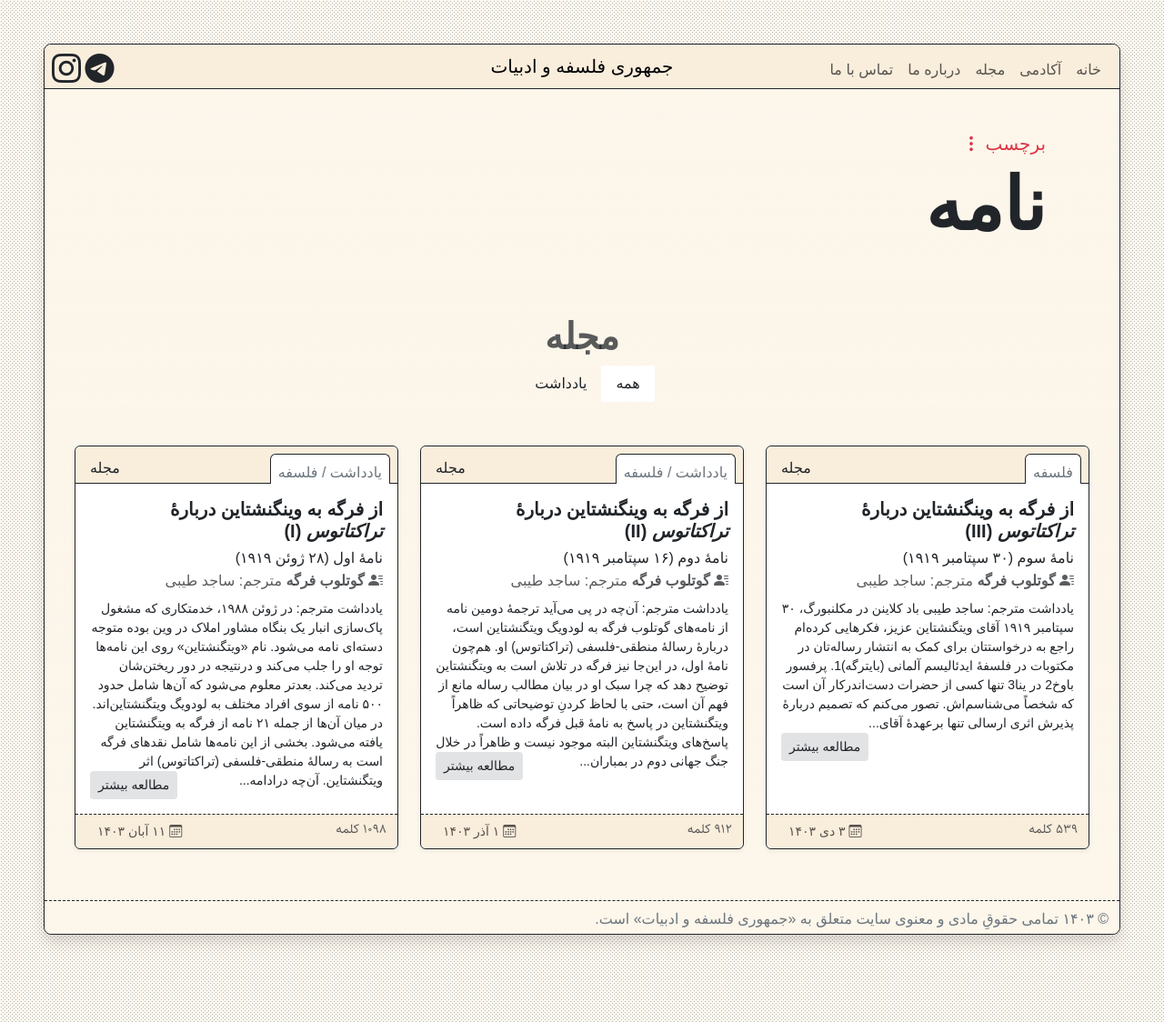
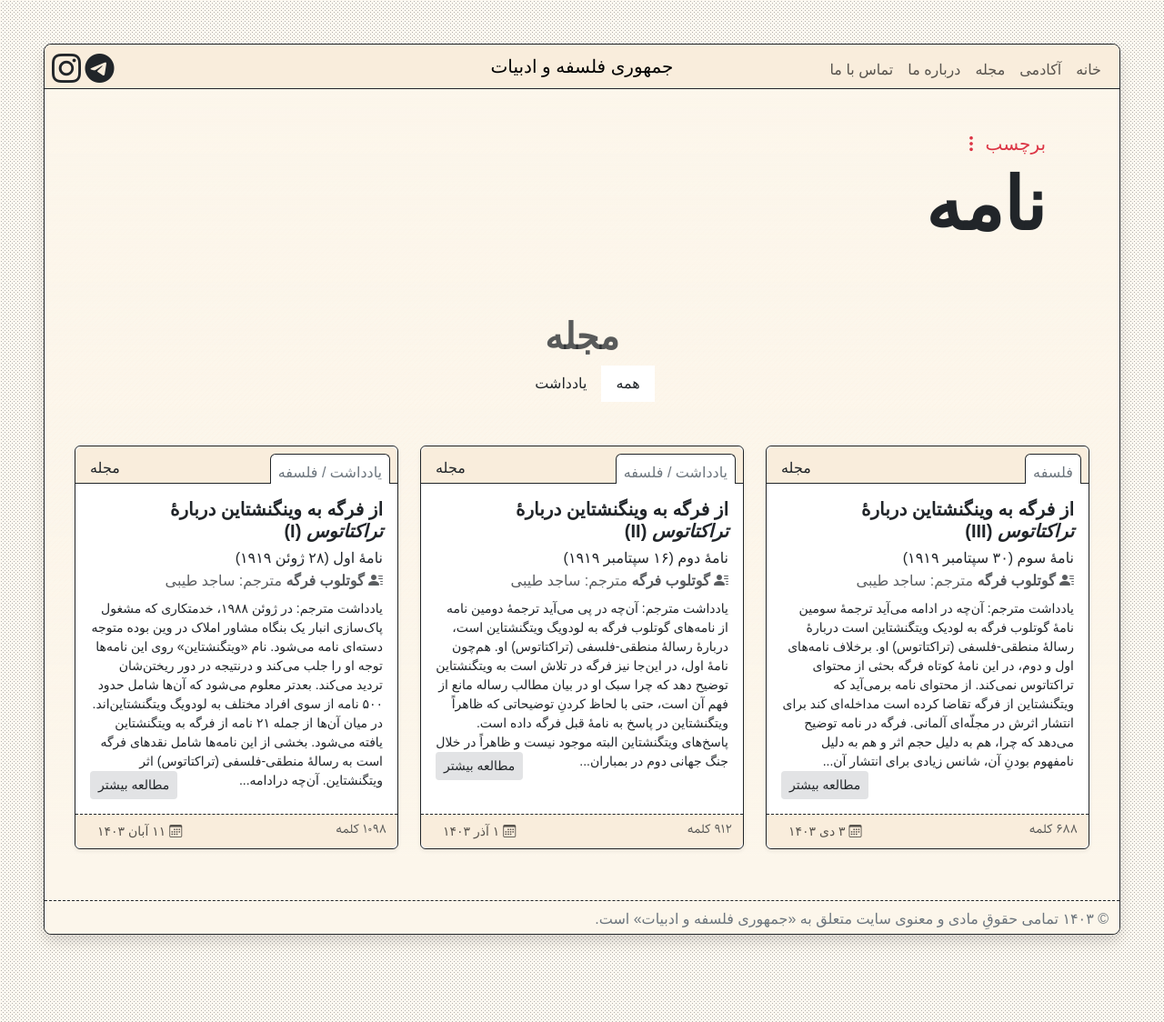
Before and after one commit to phicudemy/phicudemy.github.io, a Jekyll site: the page built from _tags/letter.md, in a window 1280 px wide. Shown: the whole page at 91% size. Built offline with Jekyll 4.4.1, drawn with Linux system fonts in a browser that asks for light colours; some web fonts are replaced.

Commit message:
TinaCMS content update

```diff
--- a/_posts/2024-12-24-fregewittgenstein-3.md
+++ b/_posts/2024-12-24-fregewittgenstein-3.md
@@ -17,8 +17,9 @@ tags:
   - path: _tags/wittgenstein.md
 ---
 
-**یادداشت مترجم:**
+**یادداشت مترجم:** آن‌چه در ادامه می‌آید ترجمهٔ سومین نامهٔ گوتلوب فرگه به لودیک ویتگنشتاین است دربارهٔ _رسالهٔ منطقی-فلسفی_ (_تراکتاتوس_) او. برخلاف نامه‌های [اول](https://jomhourifalsafe.com/magazine/fregewittgenstein-1/) و [دوم](https://jomhourifalsafe.com/magazine/fregewittgenstein-2/)، در این نامهٔ کوتاه فرگه بحثی از محتوای _تراکتاتوس_ نمی‌کند. از محتوای نامه برمی‌آید که ویتگنشتاین از فرگه تقاضا کرده است مداخله‌ای کند برای انتشار اثرش در مجلّه‌ای آلمانی. فرگه در نامه توضیح می‌دهد که چرا، هم به دلیل حجم اثر و هم به دلیل نامفهوم بودنِ آن، شانس زیادی برای انتشار آن در یک مجلّهٔ فلسفی نمی‌بیند. او برای کمک به ویتگنشتاین برای انتشار _تراکتاتوس_ به او توصیه می‌کند اولاً آن را در چند شماره منتشر کند و ثانیاً مقدمه‌ای بر آن بنویسد که روشن کند مسألهٔ اصلی‌ای که رساله در پی پاسخ به آن است چیست؛ طرفه آن که در انتشار ترجمهٔ انگلیسی _تراکتاتوس_‌ نیز ناشر چنین شرطی را قید می‌کند، با این تفاوت که می‌خواهد مقدمه را راسل بنویسد.
 
+ساجد طیبی
 
 ساجد طیبی
 
```
